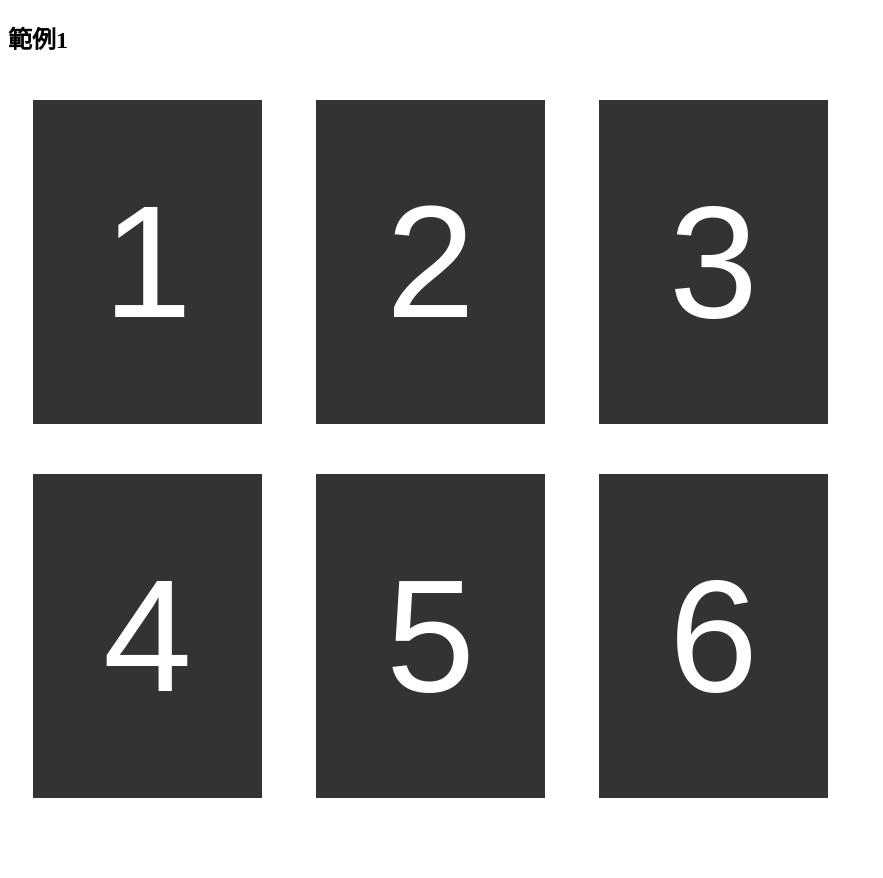
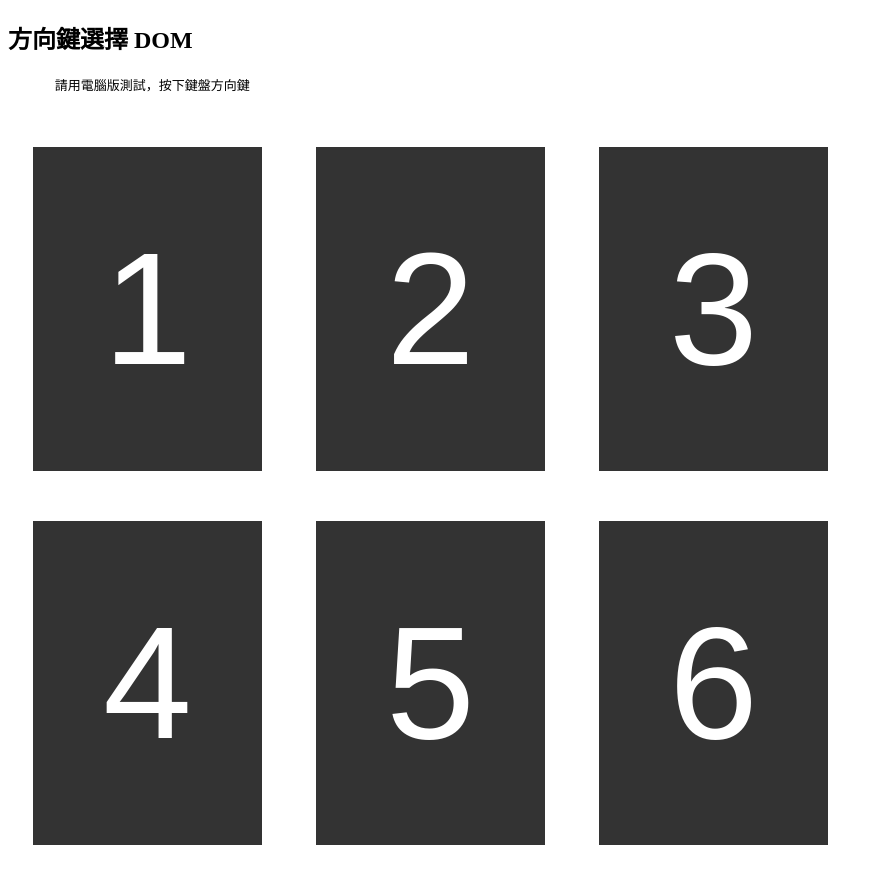
Before and after one commit to dpes8693/ithome-2024-ironman, a plain HTML site: page day25/simulate-tv.html in a window 1280 px wide. Shown: the whole page, without its empty margins (0-883 px from the left). Before the commit the page ends 831 px from the top, so only its background shows below. Drawn offline with Linux system fonts and the light colour scheme.

Commit message:
update: day25 demo

```diff
--- a/day25/simulate-tv.html
+++ b/day25/simulate-tv.html
@@ -21,7 +21,10 @@
     </style>
   </head>
   <body>
-    <h2>範例1</h2>
+    <h2>方向鍵選擇 DOM</h2>
+    <pre>
+      請用電腦版測試，按下鍵盤方向鍵
+  </pre>
     <button class="focusable-button" onclick="alert(1)">1</button>
     <button class="focusable-button" onclick="alert(2)">2</button>
     <button class="focusable-button" onclick="alert(3)">3</button>
```
Also changed, not shown: day25/focus-style.html (+2 -2 lines).
